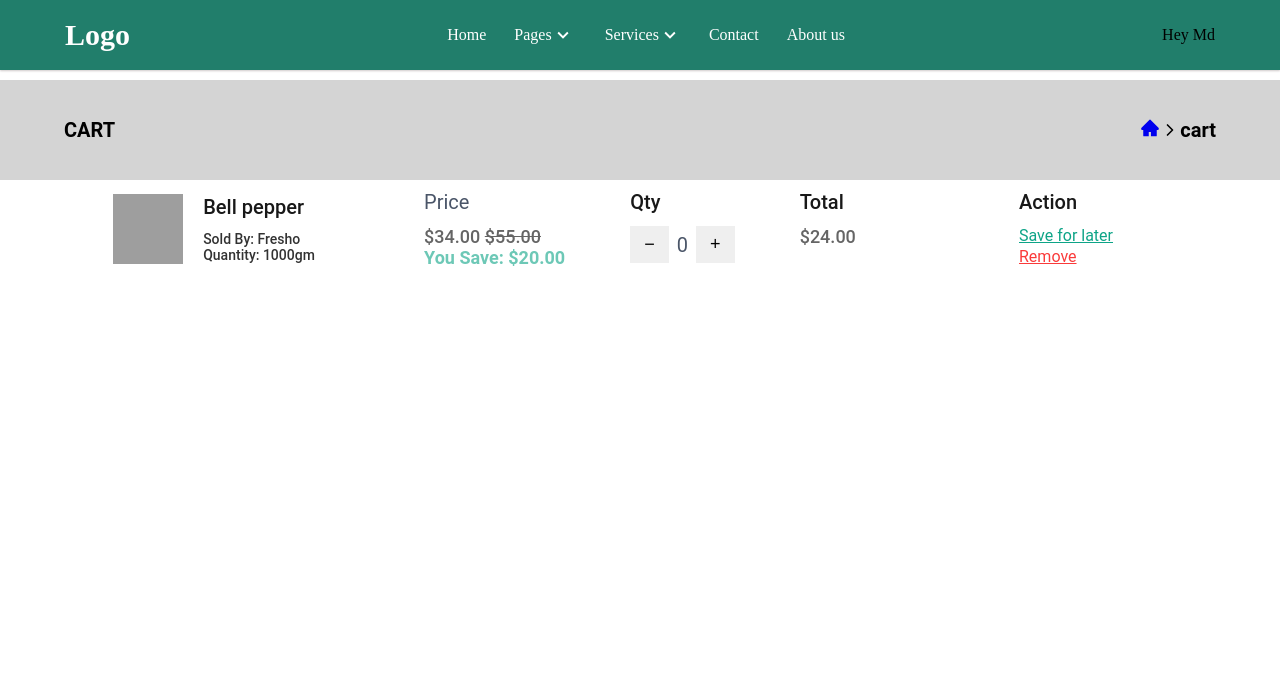
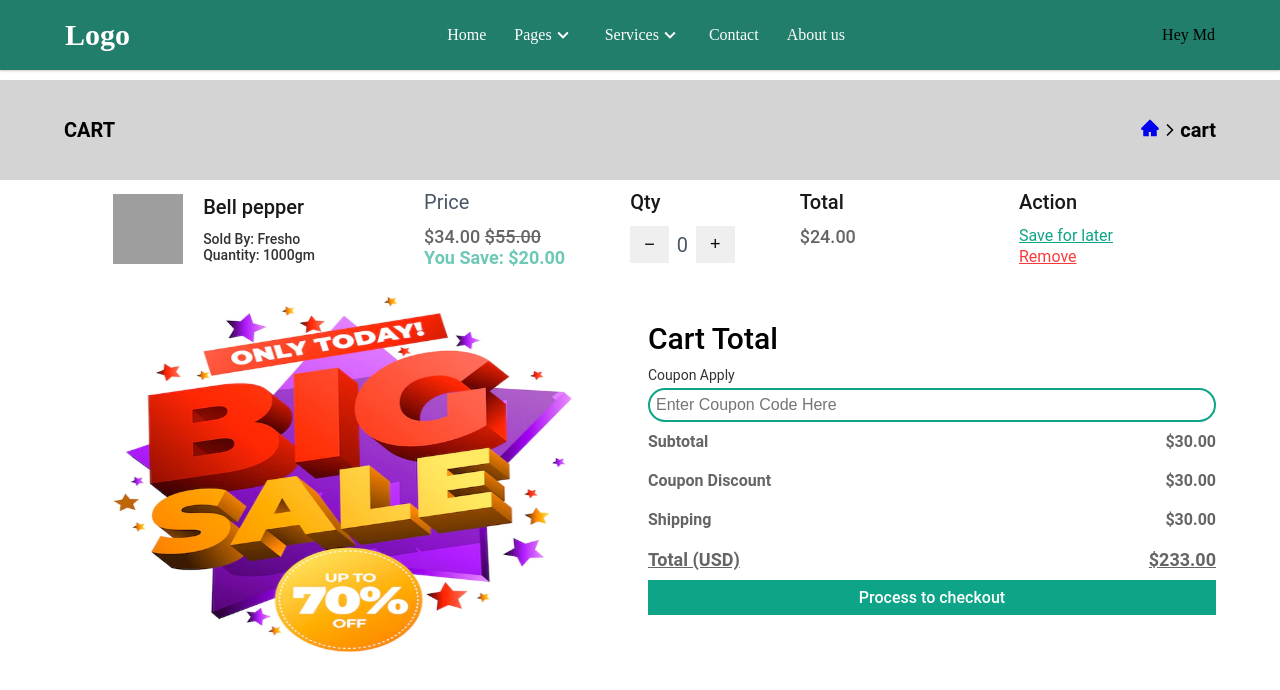
Before and after one commit to minhazpro3/kart-bazar-next-client, a Next.js app: page /cart in a window 1280 px wide. Shown: the top 690 px of the page. Built offline with nearby package versions, Linux system fonts and the light colour scheme; grey boxes are pictures that could not be loaded.

Commit message:
total price section

```diff
--- a/components/cart/Cart.js
+++ b/components/cart/Cart.js
@@ -1,5 +1,6 @@
 import React from "react";
 import Cart_banner from "./Cart_banner";
+import Cart_grand_total from "./Cart_grand_total";
 import Cart_product from "./Cart_product";
 import Cart_products from "./Cart_products";
 
@@ -15,6 +16,7 @@ const Cart = () => {
       <div className="cart_main_components">
         {/* <Cart_products /> */}
         <Cart_product />
+        <Cart_grand_total />
       </div>
     </div>
   );
--- /dev/null
+++ b/components/cart/Cart_grand_total.js
@@ -0,0 +1,48 @@
+import Image from "next/image";
+import Link from "next/link";
+import React from "react";
+import big_sale from "../../public/big_sale.png";
+
+const Cart_grand_total = () => {
+  return (
+    <div>
+      <div className="grand_total_component">
+        <div className="offer_bigSale_image">
+          <Image src={big_sale} alt="big sale image" fill />
+        </div>
+        <div className="apply_coupon">
+          <h3>Cart Total</h3>
+          <label>Coupon Apply</label>
+          <br />
+
+          <input type="text" placeholder="Enter Coupon Code Here" required />
+
+          <div className="cart_subtotal">
+            <h5>Subtotal</h5>
+            <h5>$30.00</h5>
+          </div>
+          <div className="cart_discount">
+            <h5>Coupon Discount</h5>
+            <h5>$30.00</h5>
+          </div>
+          <div className="cart_shipping">
+            <h5>Shipping</h5>
+            <h5>$30.00</h5>
+          </div>
+
+          <div className="grand_price">
+            <h5>Total (USD)</h5>
+            <h5 id="only_price">$233.00</h5>
+          </div>
+          <div className="checkout_button_div">
+            <Link className="checkout_button" href="#">
+              Process to checkout
+            </Link>
+          </div>
+        </div>
+      </div>
+    </div>
+  );
+};
+
+export default Cart_grand_total;
--- /dev/null
+++ b/styles/components/cart/_cart_grand_total.scss
@@ -0,0 +1,78 @@
+.grand_total_component {
+  display: grid;
+  grid-template-columns: repeat(2, 1fr);
+  align-items: center;
+  gap: 1rem;
+  .offer_bigSale_image {
+    width: 100%;
+    height: 400px;
+    position: relative;
+  }
+
+  .apply_coupon {
+    h3 {
+      font-size: 30px;
+      font-weight: $font_500;
+      font-family: $font_family_roboto;
+      margin-bottom: 10px;
+    }
+
+    label {
+      font-size: $font_large_small;
+      font-family: $font_family_roboto;
+      opacity: 80%;
+    }
+    input {
+      margin-top: 4px;
+      width: 100%;
+      border-radius: 25px;
+      padding: 6px 6px;
+      font-size: $font_extra_medium;
+      border: 2px solid $color_damage_green;
+      outline: none;
+    }
+
+    .cart_subtotal {
+      display: flex;
+      justify-content: space-between;
+      align-items: center;
+      h5 {
+        font-size: $font_extra_medium;
+        font-family: $font_family_roboto;
+      }
+    }
+
+    .cart_discount {
+      @extend .cart_subtotal;
+    }
+    .cart_shipping {
+      @extend .cart_subtotal;
+    }
+    .grand_price {
+      @extend .cart_subtotal;
+      text-decoration: underline;
+      h5 {
+        color: $color_black;
+        font-size: $font_medium;
+      }
+
+      .only_price {
+        color: $color_damage_green !important;
+        font-size: $font_medium !important;
+      }
+    }
+
+    .checkout_button_div{
+        width: 100%;
+        text-align: center;
+        background-color: $color_damage_green;
+        padding: 8px 0;
+        .checkout_button {
+            text-decoration: none;
+            font-family: $font_family_roboto;
+            font-weight: $font_500;
+            color: $color_white;
+        }
+    }
+  }
+}
--- a/styles/main.scss
+++ b/styles/main.scss
@@ -39,3 +39,4 @@
 @import "./components/cart/cart";
 @import "./components/cart/cart_banner";
 @import "./components/cart/cart_product";
+@import "./components/cart/cart_grand_total";
```
Also changed, not shown: public/big_sale.png (added).
